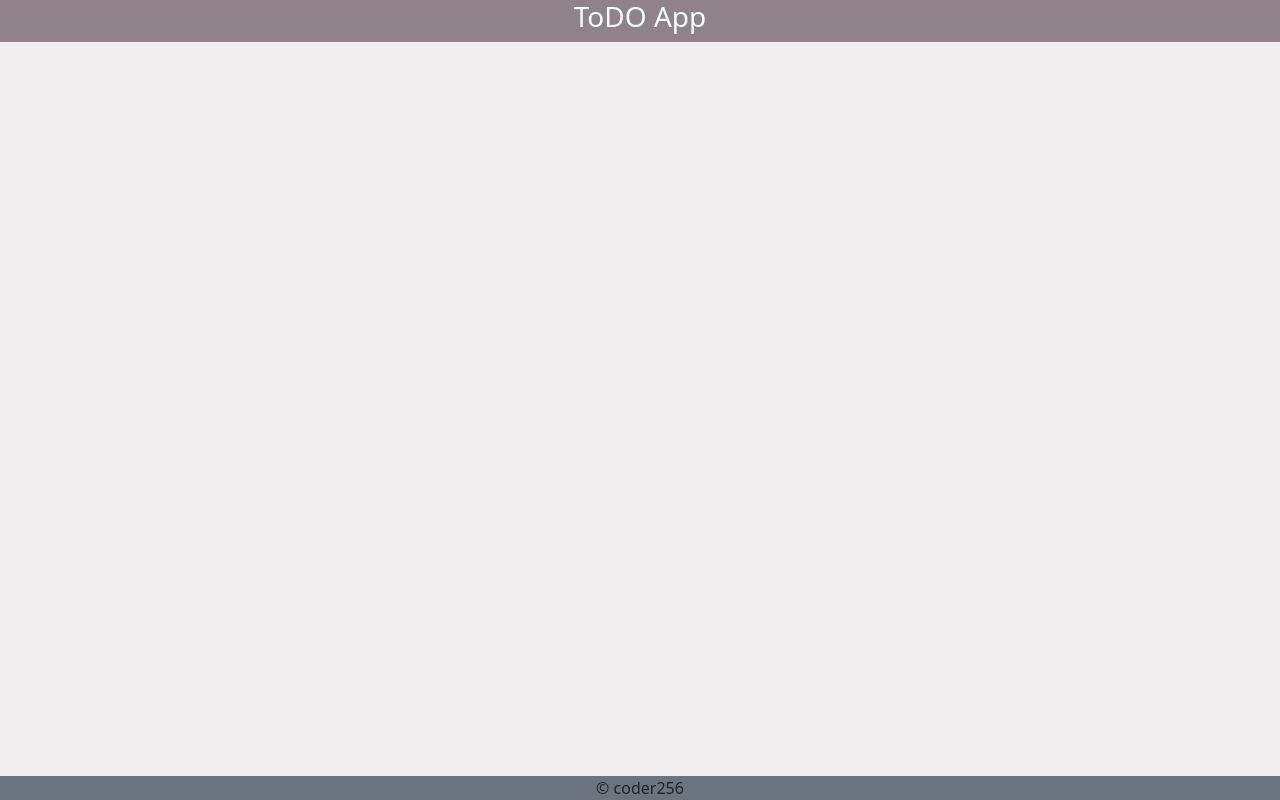
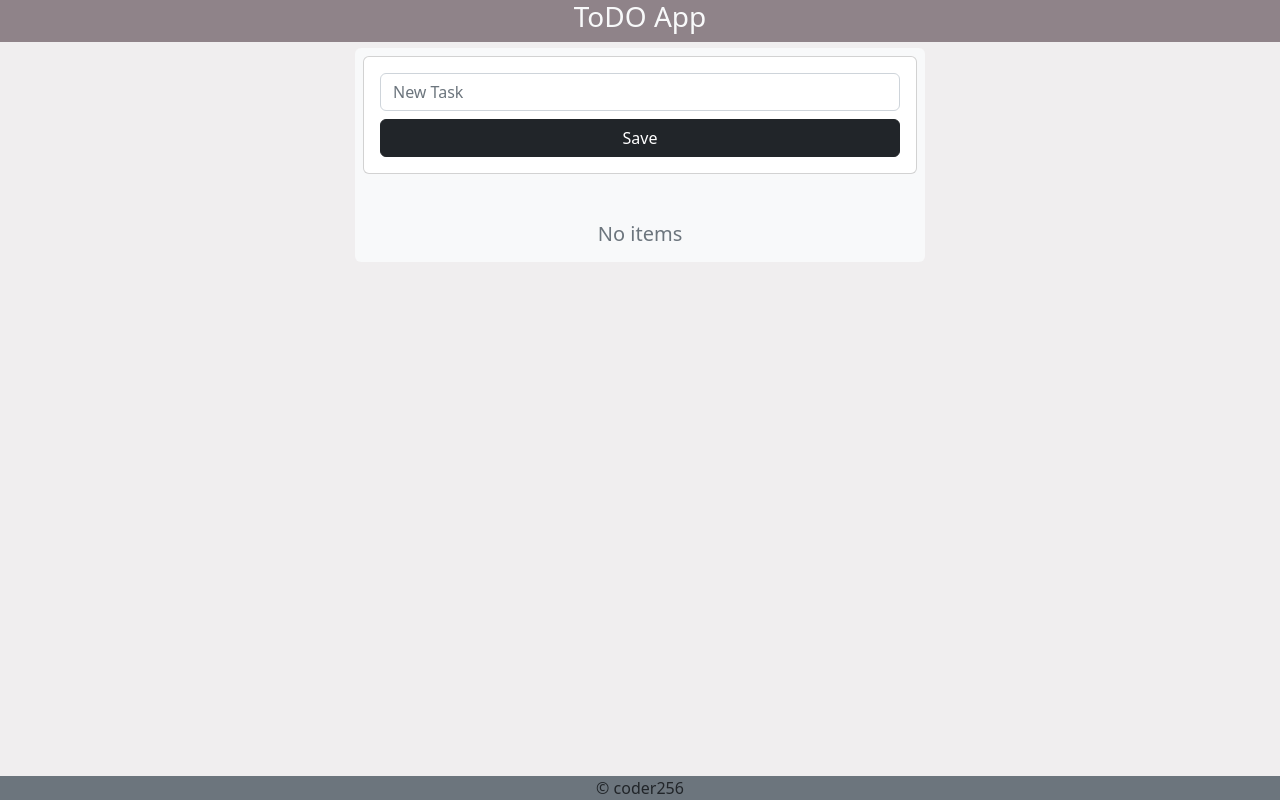
Before and after one commit to coder256/fe_web_app, a React (Create React App) app: page / in a window 1280 px wide. Built offline with nearby package versions, Linux system fonts and the light colour scheme.

Commit message:
enable save and retrieve results

```diff
--- a/package.json
+++ b/package.json
@@ -37,6 +37,7 @@
     ]
   },
   "devDependencies": {
+    "bootstrap-icons": "^1.8.3",
     "react-router-dom": "^6.3.0"
   }
 }
--- a/src/App.css
+++ b/src/App.css
@@ -1,5 +1,6 @@
 body {
   background-color: #f0eeef !important;
+  padding-bottom: 50px;
 }
 
 .App {
@@ -44,3 +45,12 @@ body {
 .bg-default {
   background-color: #8F8389;
 }
+
+.list-item {
+  box-shadow: #f0f2f3 1px 1px;
+  margin-bottom: 5px;
+}
+
+.not-found {
+  width: 100%;
+}
--- a/src/App.js
+++ b/src/App.js
@@ -1,8 +1,10 @@
 import './App.css';
 import 'bootstrap/dist/css/bootstrap.css';
+import 'bootstrap-icons/font/bootstrap-icons.css';
 import { BrowserRouter as Router, Routes, Route, Link } from 'react-router-dom';
 import Home from "./components/Home";
 import Layout from "./components/Layout";
+import NotFound from "./components/NotFound";
 
 function App() {
   return (
@@ -11,6 +13,7 @@ function App() {
         <Routes>
           <Route path="/" element={<Layout/>}>
             <Route index element={<Home/>}></Route>
+            <Route path="*" element={<NotFound/>}></Route>
           </Route>
         </Routes>
       </Router>
--- a/src/components/Home.js
+++ b/src/components/Home.js
@@ -1,15 +1,55 @@
-import React, {useEffect, useRef} from 'react';
+import React, {useEffect, useState} from 'react';
+import ListItem from "./ListItem";
 
-const Home = (props) => {
+const Home = () => {
+
+    // const [items, setItems] = useState([]);
+    const [items, setItems] = useState(localStorage.getItem('items')? JSON.parse(localStorage.getItem('items')):[]);
+    const [newItem, setNewItem] = useState([]);
 
     useEffect(() => {
-        //focus input
-        console.log('use effect hook ran');
-    },[]);
+        console.log('use effect hook ran ::', items);
+    },[items]);
+
+    const newItemOnChange = (event) => {
+        setNewItem(event.target.value);
+    };
+
+    const saveItem = (event) => {
+        event.preventDefault();
+        console.log('New item to be saved ::', newItem);
+        setItems([...items, newItem]);
+        localStorage.setItem('items', JSON.stringify(items));
+        setNewItem('');
+    };
+
+    const deleteItem = (index) => {
+        console.log("tryna delete item ::" + index);
+    };
 
     return (
         <div>
-            {/*<h3>Items</h3>*/}
+            <div className="card">
+                <div className="card-body">
+                    <form>
+                        <div className="form-group">
+                            <input type="text" className="form-control" value={newItem} placeholder="New Task" onChange={newItemOnChange}/>
+                        </div>
+                        <button className="btn btn-dark mt-2 w-100" onClick={saveItem}>Save</button>
+                    </form>
+                </div>
+            </div>
+
+            <div className="items mt-5">
+                {
+                    items.length ?
+                        items.map((item, index) => {
+                            return <ListItem item={item} index={index} onDelete={deleteItem} key={index}/>
+                        })
+                        :
+                        <div className="text-muted"><h5>No items</h5></div>
+                }
+            </div>
         </div>
     );
 };
--- a/src/components/Layout.js
+++ b/src/components/Layout.js
@@ -14,11 +14,11 @@ const Layout = () => {
 
             <div className="container mt-5">
                 <div className="row">
-                    <div className="col-4"></div>
-                    <div className="col-12 col-md-4 bg-light border-1">
+                    <div className="col-3"></div>
+                    <div className="col-12 col-md-6 bg-light border-1 rounded-2 p-2">
                         <Outlet />
                     </div>
-                    <div className="col-4"></div>
+                    <div className="col-3"></div>
                 </div>
             </div>
 
--- /dev/null
+++ b/src/components/ListItem.js
@@ -0,0 +1,27 @@
+import React, {useEffect,} from 'react';
+import {Link} from 'react-router-dom';
+
+const ListItem = (props) => {
+    const {item, index, onDelete} = props;
+
+    return (
+        <div className="container list-item py-2">
+            <div className="row">
+                <div className="col-1"><input className="form-check-input me-1" type="checkbox" value="" /></div>
+                <div className="col-8 col-md-9 text-start">{item}</div>
+                <div className="col-3 col-md-2">
+                    <Link to={`/edit/${index}`}>
+                        <button className="btn btn-sm btn-outline-secondary me-1">
+                            <span className="bi-pencil"></span>
+                        </button>
+                    </Link>
+                    <button className="btn btn-sm btn-outline-secondary" onClick={() => onDelete(index)}>
+                        <span className="bi-trash"></span>
+                    </button>
+                </div>
+            </div>
+        </div>
+    );
+};
+
+export default ListItem
--- /dev/null
+++ b/src/components/NotFound.js
@@ -0,0 +1,14 @@
+import notFound from '../assets/notFound.png';
+import { Link } from 'react-router-dom';
+
+const NotFound = () => {
+    return (
+        <div>
+            <img src={notFound} alt="404" className="not-found"/>
+            <h3>Page not found</h3>
+            <Link to="/"><button className="btn btn-primary">GO HOME</button></Link>
+        </div>
+    );
+};
+
+export default NotFound
```
Also changed, not shown: src/assets/notFound.png (added), 1 other file (tests, documents, lock files or other folders).
